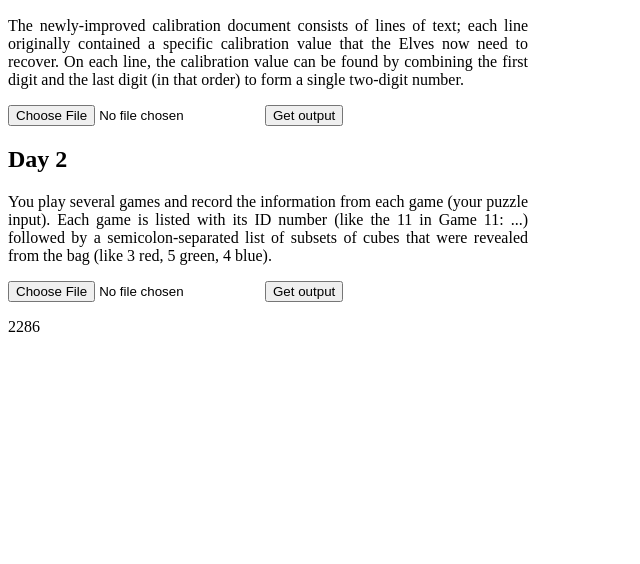
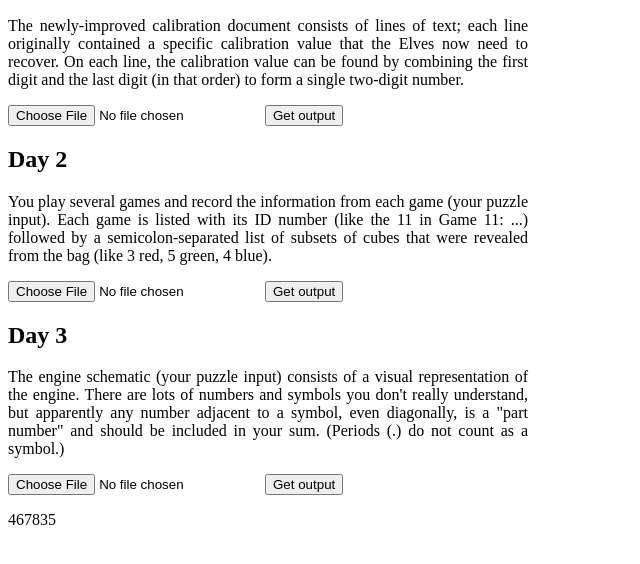
Before and after one commit to Black221/adventOfCode, a plain HTML site: page index.html in a window 1280 px wide. Shown: the part 110-674 px from the top of the page, without its empty margins (0-640 px from the left). Drawn offline with Linux system fonts and the light colour scheme.

Commit message:
day 3 done

```diff
--- a/day2.js
+++ b/day2.js
@@ -84,4 +84,4 @@ let dataTest = [
     "Game 5: 6 red, 1 blue, 3 green; 2 blue, 1 red, 2 green"
 ]
 
-resolveProblemDay2(dataTest);
+// resolveProblemDay2(dataTest);
--- /dev/null
+++ b/day3.js
@@ -0,0 +1,177 @@
+
+
+const getOutputDay3 = () => {
+    getInputFileData(resolveProblemDay3, 'day3-input');
+}
+
+let result = [];
+let tab = [];
+const SYMBOLS = [
+    '*',
+    // '&', '#', '@', '$', '%', '*','-', '+', '=','/'
+]
+
+const NUMBERS = [
+    '0', '1', '2', '3', '4', '5', '6', '7', '8', '9'
+]
+
+const getNumber = (data, row, col) => {
+    let number = data[row][col];
+    let deb = col;
+    let length = 1;
+
+    if (col > 0 && NUMBERS.includes(data[row][col - 1] ) ) {
+        deb = col - 1;
+        length += 1;
+        number = data[row][col - 1] + number;
+    }
+
+    if (col < data[row].length && NUMBERS.includes(data[row][col + 1]) ) {
+        length += 1;
+        number += data[row][col + 1];
+    }
+
+    if (length < 3 && col - 1 > 0 && NUMBERS.includes(data[row][col - 2]) && NUMBERS.includes(data[row][col - 1])) {
+        deb = col - 2;
+        length += 1;
+        number = data[row][col - 2] + number;
+    }
+
+    if (length < 3 && col + 2 < data[row].length && NUMBERS.includes(data[row][col + 2]) && NUMBERS.includes(data[row][col + 1])) {
+        length += 1;
+        number += data[row][col + 2];
+    }
+
+    // console.log(number, row, deb, length)
+    return {
+        number: number,
+        row: row,
+        deb: deb,
+        length: length
+    };
+}
+
+const getSymbolIndex = (line, symbol) => {
+    let indexList = [];
+    for (let i = 0; i <line.length; i++) {
+        if (line[i] === symbol) {
+            indexList.push(i);
+        }
+    }
+    return indexList;
+}
+
+const searchNumber = (data, row, col) => {
+    let founded = [];
+    if (col > 0 && NUMBERS.includes(data[row][col - 1])) {
+        founded.push(getNumber(data, row, col - 1));
+    }
+
+    if (col + 1 < data[row].length && NUMBERS.includes(data[row][col + 1])) {
+        founded.push(getNumber(data, row, col + 1));
+    }
+
+    if (row > 0 && NUMBERS.includes(data[row - 1][col])) {
+        founded.push(getNumber(data, row - 1, col));
+    }
+
+    if (row + 1 < data.length && NUMBERS.includes(data[row + 1][col])) {
+        founded.push(getNumber(data, row + 1, col));
+    }
+
+    if (row > 0 && col > 0 && NUMBERS.includes(data[row - 1][col - 1])) {
+        founded.push(getNumber(data, row - 1, col - 1));
+    }
+
+    if (row + 1 < data.length && col + 1 < data[row].length && NUMBERS.includes(data[row + 1][col + 1])) {
+        founded.push(getNumber(data, row + 1, col + 1));
+    }
+
+    if (row > 0 && col + 1 < data[row].length && NUMBERS.includes(data[row - 1][col + 1])) {
+        founded.push(getNumber(data, row - 1, col + 1));
+    }
+
+    if (row + 1 < data.length && col > 0 && NUMBERS.includes(data[row + 1][col - 1])) {
+        founded.push(getNumber(data, row + 1, col - 1));
+    }
+
+    return founded;
+}
+
+
+
+const resolveProblemDay3 = (data) => {
+
+    result = [];
+    tab = [];
+
+    data.forEach((line, row) => {
+        SYMBOLS.forEach(symbol => {
+            let indexList = getSymbolIndex(line, symbol);
+            indexList.forEach(col => {
+                let foundedNumberList = searchNumber(data, row, col);
+                // foundedNumberList.forEach(foundedNumber => {
+                //     if (result.find(item => item.number === foundedNumber.number && item.row === foundedNumber.row && item.deb === foundedNumber.deb) === undefined) {
+                //         result.push(foundedNumber);
+                //     }
+                // });
+
+                // remove not existing
+                foundedNumberList = foundedNumberList.filter(item => data[item.row].includes(item.number))
+                console.log(foundedNumberList.filter(item => !data[item.row].includes(item.number)))
+
+                // remove duplicate
+                foundedNumberList = foundedNumberList.filter((item, index, self) => {
+                    return index === self.findIndex((t) => (
+                        t.number === item.number && t.row === item.row && t.deb === item.deb
+                    ))
+                })
+
+                if (foundedNumberList.length === 2) {
+                    let canAdd = [];
+
+                    // console.log("---------- gear : "+row + "-" + col + " ----------")
+                    foundedNumberList.forEach(foundedNumber => {
+                    //    console.log(foundedNumber)
+                        if (tab.filter(item => item.number === foundedNumber.number && item.row === foundedNumber.row && item.deb === foundedNumber.deb).length > 0) {
+                           canAdd.push(false);
+                        } else {
+                            canAdd.push(true);
+                        }
+                    });
+
+                    if (canAdd[0] || canAdd[1]) {
+                        result.push(foundedNumberList[0].number * foundedNumberList[1].number);
+                        tab = [...tab, ...foundedNumberList]
+                    }
+                }
+            })
+        })
+    })
+
+    // sum of all numbers in result
+    // let sum = 0;
+    console.log(tab.filter(item => !data[item.row].includes(item.number)))
+
+    let sum = 0;
+    result.forEach(item => {
+        sum += parseInt(item);
+    })
+    document.getElementById('day3-output').innerHTML = sum;
+
+}
+
+const dataTest3 =  [
+    "467..114..",
+    "...*......",
+    "..35..633.",
+    "......#...",
+    "617*......",
+    ".....+.58.",
+    "..592.....",
+    "......755.",
+    "...$.*....",
+    ".664.598.."
+]
+
+resolveProblemDay3(dataTest3);
--- a/index.html
+++ b/index.html
@@ -7,6 +7,7 @@
     <script src="index.js" defer></script>
     <script src="day1.js" defer></script>
     <script src="day2.js" defer></script>
+    <script src="day3.js" defer></script>
 </head>
 <body>
     <div class="main">
@@ -29,6 +30,15 @@
             <button onclick="getOutputDay2()">Get output</button>
             <p id="day2-output"></p>
         </div>
+        <div>
+            <h2>Day 3</h2>
+            <p style="width: 520px; text-align: justify;">
+                The engine schematic (your puzzle input) consists of a visual representation of the engine. There are lots of numbers and symbols you don't really understand, but apparently any number adjacent to a symbol, even diagonally, is a "part number" and should be included in your sum. (Periods (.) do not count as a symbol.)
+            </p>
+            <input type="file" id="day3-input">
+            <button onclick="getOutputDay3()">Get output</button>
+            <p id="day3-output"></p>
+        </div>
     </div>
 </body>
 </html>
```
Also changed, not shown: files/day3.txt (added).
